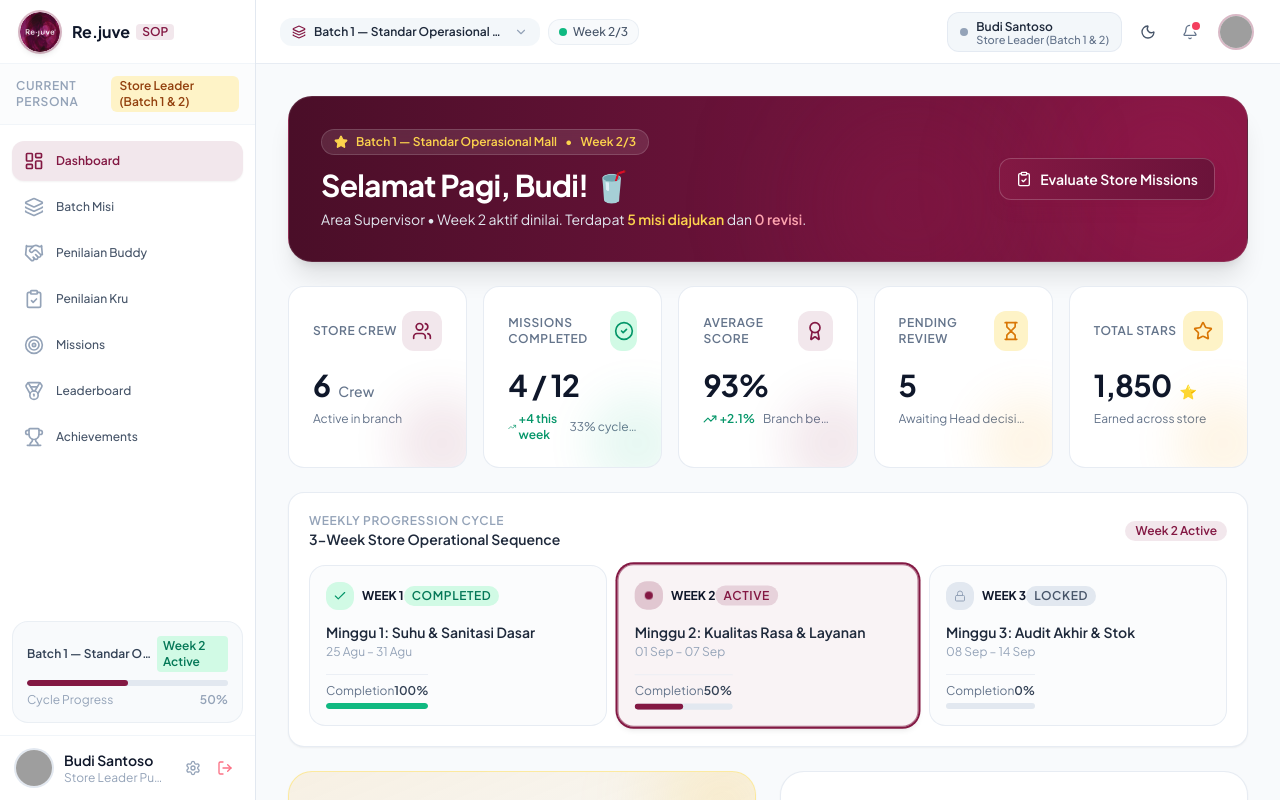
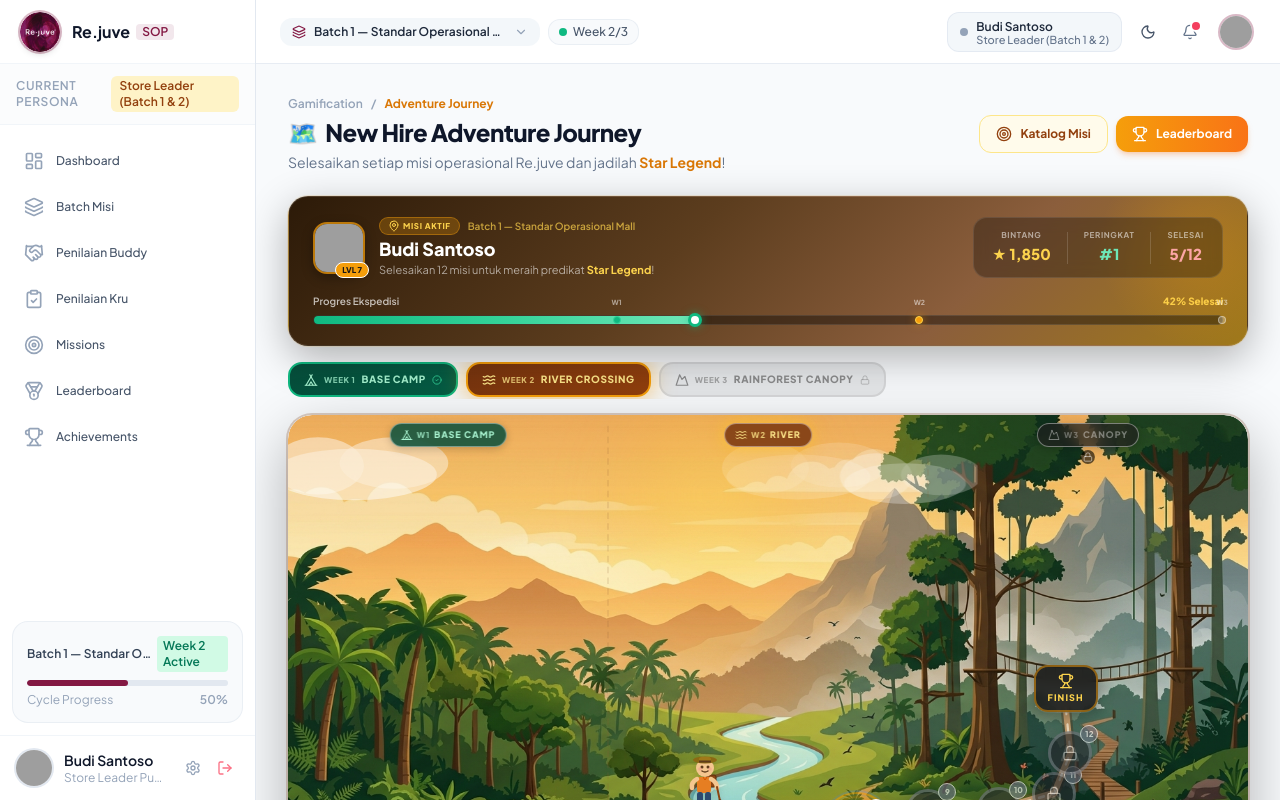
Before and after one commit to ikhsanguntara/Gamification-rejuve, a Nuxt app in the folder frontend/: page /journey in a window 1280 px wide. Before the commit this address led to /dashboard. Shown: the top 800 px of the page. Built offline with nearby package versions, Linux system fonts and the light colour scheme; grey boxes are pictures that could not be loaded.

Commit message:
feat(crew): hide sidebar for crew role and redirect directly to journey map

```diff
--- a/frontend/layouts/default.vue
+++ b/frontend/layouts/default.vue
@@ -1,21 +1,21 @@
 <template>
   <div class="min-h-screen flex bg-slate-50 dark:bg-slate-950 text-slate-900 dark:text-slate-100 antialiased font-sans">
-    <!-- Desktop Sidebar -->
-    <AppSidebar />
+    <!-- Desktop Sidebar (Hidden for Crew Role) -->
+    <AppSidebar v-if="!userStore.isCrew" />
 
-    <!-- Main Content Area (Full Width) -->
-    <div class="flex-1 flex flex-col min-w-0 pb-16 lg:pb-0">
+    <!-- Main Content Area (Full Width for Crew) -->
+    <div class="flex-1 flex flex-col min-w-0 pb-16 lg:pb-0" :class="{ 'w-full max-w-full': userStore.isCrew }">
       <!-- App Header -->
       <AppHeader />
 
       <!-- Page Slot (100% Full Width) -->
-      <main class="flex-1 p-4 sm:p-6 lg:p-8 w-full">
+      <main class="flex-1 p-4 sm:p-6 lg:p-8 w-full" :class="{ 'p-3 sm:p-5 lg:p-6': userStore.isCrew }">
         <slot />
       </main>
     </div>
 
-    <!-- Mobile Bottom Navigation Bar -->
-    <MobileNavigation />
+    <!-- Mobile Bottom Navigation Bar (Hidden for Crew Role) -->
+    <MobileNavigation v-if="!userStore.isCrew" />
 
     <!-- Global Toast Container -->
     <ToastContainer />
@@ -23,8 +23,11 @@
 </template>
 
 <script setup>
+import { useUserStore } from '~/stores/user.js'
 import AppSidebar from '~/components/layout/AppSidebar.vue'
 import AppHeader from '~/components/layout/AppHeader.vue'
 import MobileNavigation from '~/components/layout/MobileNavigation.vue'
 import ToastContainer from '~/components/ui/ToastContainer.vue'
+
+const userStore = useUserStore()
 </script>
--- a/frontend/middleware/auth.global.js
+++ b/frontend/middleware/auth.global.js
@@ -15,4 +15,9 @@ export default defineNuxtRouteMiddleware((to) => {
   if (!userStore.isAuthenticated) {
     return navigateTo('/login')
   }
+
+  // If user is Crew and navigates to dashboard, redirect directly to journey
+  if (userStore.isCrew && to.path === '/dashboard') {
+    return navigateTo('/journey')
+  }
 })
--- a/frontend/pages/index.vue
+++ b/frontend/pages/index.vue
@@ -18,7 +18,11 @@ const userStore = useUserStore()
 onMounted(() => {
   userStore.initAuth()
   if (userStore.isAuthenticated) {
-    router.replace('/dashboard')
+    if (userStore.isCrew) {
+      router.replace('/journey')
+    } else {
+      router.replace('/dashboard')
+    }
   } else {
     router.replace('/login')
   }
--- a/frontend/pages/journey.vue
+++ b/frontend/pages/journey.vue
@@ -50,10 +50,4 @@ import { Target, Trophy } from 'lucide-vue-next'
 
 const router = useRouter()
 const userStore = useUserStore()
-
-onMounted(() => {
-  if (!userStore.isCrew) {
-    router.replace('/dashboard')
-  }
-})
 </script>
--- a/frontend/pages/login.vue
+++ b/frontend/pages/login.vue
@@ -342,6 +342,8 @@ const handleLogin = () => {
     toast.success('Selamat Datang di Re.juve Operations', `Masuk sebagai ${userStore.currentUser.name} (${userStore.currentUser.roleTitle})`)
     if (userStore.isSuperadmin) {
       router.push('/admin')
+    } else if (userStore.isCrew) {
+      router.push('/journey')
     } else {
       router.push('/dashboard')
     }
```
